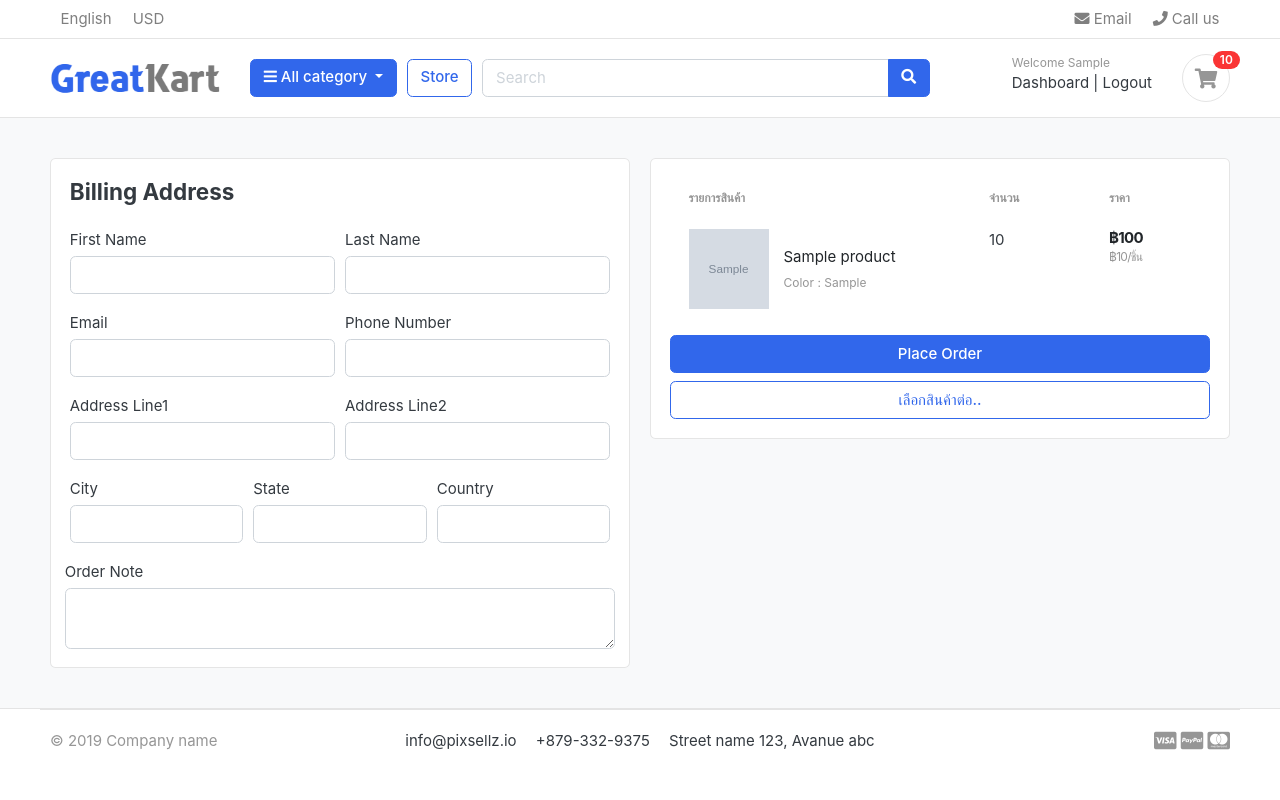
After one commit to mrdencpt/greatkart-django, a Django app: page /cart/checkout/ in a window 1280 px wide. The commit adds this page. Run offline with Django 4.2, Linux system fonts and the light colour scheme; a user stored in the database is signed in; tables that the repository leaves empty hold one stand-in row (values such as "Sample post"); grey boxes marked "Sample" are stand-in pictures; some libraries are stand-ins or nearby versions; some web fonts are replaced.

Commit message:
handled cart and checkout for tthe loged in users

```diff
--- a/carts/context_processors.py
+++ b/carts/context_processors.py
@@ -8,10 +8,13 @@ def counter(request):
         return {}
     else:
         try:
-                cart = Cart.objects.filter(cart_id=_cart_id(request))
+            cart = Cart.objects.filter(cart_id=_cart_id(request))
+            if request.user.is_authenticated:
+                cart_items = CartItem.objects.all().filter(user=request.user)
+            else:
                 cart_items = CartItem.objects.all().filter(cart=cart[:1])
-                for cart_item in cart_items:
-                    cart_count += cart_item.quantity
+            for cart_item in cart_items:
+                cart_count += cart_item.quantity
         except Cart.DoesNotExist:
             cart_count = 0
     return dict(cart_count=cart_count)
--- a/carts/urls.py
+++ b/carts/urls.py
@@ -1,10 +1,13 @@
 from unicodedata import name
 from django.urls import path
 from . import views
+
 
 urlpatterns = [
     path('', views.cart, name='cart'),
     path('add_cart/<int:product_id>/', views.add_cart, name='add_cart'),
     path('remove_cart/<int:product_id>/<int:cart_item_id>/', views.remove_cart, name='remove_cart'),
     path('remove_cart_item/<int:product_id>/<int:cart_item_id>/', views.remove_cart_item, name='remove_cart_item'),
+
+    path('checkout/', views.checkout, name='checkout'),
 ]
--- a/carts/views.py
+++ b/carts/views.py
@@ -3,7 +3,7 @@ from django.shortcuts import render, redirect, get_object_or_404
 from store.models import Product, Variation
 from .models import Cart, CartItem
 from django.core.exceptions import ObjectDoesNotExist
-
+from django.contrib.auth.decorators import login_required
 # from django.http import HTTPResponse
 
 # Create your views here.
@@ -16,74 +16,129 @@ def _cart_id(request):
         cart = request.session.create()
     return cart
 
+# เลือกสินค้าเพิ่มเข้ามา , กดปุ่ม +
+def add_cart(request, product_id):
+    current_user = request.user
+    product = Product.objects.get(id=product_id) #เก็บ สินค้าไว้ที่ product
+    # If the user is authenticated
+    if current_user.is_authenticated:
+        product_variation = []
+        if request.method == 'POST':
+            for item in request.POST:
+                key = item
+                value = request.POST[key]
 
-def add_cart(request, product_id):
-    product = Product.objects.get(id=product_id) #เก็บ สินค้าไว้ที่ product
-    product_variation = []
-    if request.method == 'POST':
-        for item in request.POST:
-            key = item
-            value = request.POST[key]
+                try:
+                    variation = Variation.objects.get(product=product, variation_category__iexact=key, variation_value__iexact=value)
+                    product_variation.append(variation)
+                except:
+                    pass
 
-            try:
-                variation = Variation.objects.get(product=product, variation_category__iexact=key, variation_value__iexact=value)
-                product_variation.append(variation)
-            except:
-                pass
+        is_cart_item_exists = CartItem.objects.filter(product=product, user=current_user).exists()
+        if is_cart_item_exists:
+            cart_item = CartItem.objects.filter(product=product, user=current_user)
+            ex_var_list = []
+            id = []
+            for item in cart_item:
+                existing_variation = item.variations.all()
+                ex_var_list.append(list(existing_variation))
+                id.append(item.id)
 
-    try:
-        cart = Cart.objects.get(cart_id=_cart_id(request)) # เก็บ cart ใข้ cart_id ปัจจุบัน ใน session
-    except Cart.DoesNotExist:
-        cart = Cart.objects.create(
-            cart_id = _cart_id(request)
-        )
-    cart.save()
+            if product_variation in ex_var_list:
+                # increase the cart item quantity เพิ่มจำนวน
+                index = ex_var_list.index(product_variation)
+                item_id = id[index]
+                item = CartItem.objects.get(product=product, id=item_id)
+                item.quantity += 1
+                item.save()
+            else:
+                item = CartItem.objects.create(product=product, quantity=1, user=current_user)
+                if len(product_variation) > 0:
+                    item.variations.clear()
+                    item.variations.add(*product_variation)
+                item.save()
+        else:
+            cart_item = CartItem.objects.create(
+                product = product,
+                quantity = 1,
+                user = current_user,
+            )
+            if len(product_variation) > 0:
+                cart_item.variations.clear()
+                cart_item.variations.add(*product_variation)
+            cart_item.save()
+        return redirect('cart')
+    # If the user is not authenticated
+    else:
+        product_variation = []
+        if request.method == 'POST':
+            for item in request.POST:
+                key = item
+                value = request.POST[key]
 
-    is_cart_item_exists = CartItem.objects.filter(product=product, cart=cart).exists()
-    if is_cart_item_exists:
-        cart_item = CartItem.objects.filter(product=product, cart=cart)
-        # existing_variations -> database
-        # current variation -> product_variation
-        # item_id -> database
-        ex_var_list = []
-        id = []
-        for item in cart_item:
-            existing_variation = item.variations.all()
-            ex_var_list.append(list(existing_variation))
-            id.append(item.id)
-        print(ex_var_list)
+                try:
+                    variation = Variation.objects.get(product=product, variation_category__iexact=key, variation_value__iexact=value)
+                    product_variation.append(variation)
+                except:
+                    pass
 
-        if product_variation in ex_var_list:
-            # increase the cart item quantity เพิ่มจำนวน
-            index = ex_var_list.index(product_variation)
-            item_id = id[index]
-            item = CartItem.objects.get(product=product, id=item_id)
-            item.quantity += 1
-            item.save()
+        try:
+            cart = Cart.objects.get(cart_id=_cart_id(request)) # เก็บ cart ใข้ cart_id ปัจจุบัน ใน session
+        except Cart.DoesNotExist:
+            cart = Cart.objects.create(
+                cart_id = _cart_id(request)
+            )
+        cart.save()
+
+        is_cart_item_exists = CartItem.objects.filter(product=product, cart=cart).exists()
+        if is_cart_item_exists:
+            cart_item = CartItem.objects.filter(product=product, cart=cart)
+            # existing_variations -> database
+            # current variation -> product_variation
+            # item_id -> database
+            ex_var_list = []
+            id = []
+            for item in cart_item:
+                existing_variation = item.variations.all()
+                ex_var_list.append(list(existing_variation))
+                id.append(item.id)
+            print(ex_var_list)
+
+            if product_variation in ex_var_list:
+                # increase the cart item quantity เพิ่มจำนวน
+                index = ex_var_list.index(product_variation)
+                item_id = id[index]
+                item = CartItem.objects.get(product=product, id=item_id)
+                item.quantity += 1
+                item.save()
+            else:
+                item = CartItem.objects.create(product=product, quantity=1, cart=cart)
+                if len(product_variation) > 0:
+                    item.variations.clear()
+                    item.variations.add(*product_variation)
+
+                item.save()
         else:
-            item = CartItem.objects.create(product=product, quantity=1, cart=cart)
+            cart_item = CartItem.objects.create(
+                product = product,
+                quantity = 1,
+                cart = cart,
+            )
             if len(product_variation) > 0:
-                item.variations.clear()
-                item.variations.add(*product_variation)
+                cart_item.variations.clear()
+                cart_item.variations.add(*product_variation)
+            cart_item.save()
+        return redirect('cart')
 
-            item.save()
-    else:
-        cart_item = CartItem.objects.create(
-            product = product,
-            quantity = 1,
-            cart = cart,
-        )
-        if len(product_variation) > 0:
-            cart_item.variations.clear()
-            cart_item.variations.add(*product_variation)
-        cart_item.save()
-    return redirect('cart')
-
+# กดปุ่ม -
 def remove_cart(request, product_id, cart_item_id):
-    cart = Cart.objects.get(cart_id=_cart_id(request))
     product = get_object_or_404(Product, id=product_id)
     try:
-        cart_item = CartItem.objects.get(product=product, cart=cart, id=cart_item_id)
+        if request.user.is_authenticated:
+            cart_item = CartItem.objects.get(product=product, user=request.user, id=cart_item_id)
+        else:
+            cart = Cart.objects.get(cart_id=_cart_id(request))
+            cart_item = CartItem.objects.get(product=product, cart=cart, id=cart_item_id)
         if cart_item.quantity > 1:
             cart_item.quantity -= 1
             cart_item.save()
@@ -93,11 +148,14 @@ def remove_cart(request, product_id, cart_item_id):
         pass
     return redirect('cart')
 
-
+# กดปุ่ม ลบแถวรายการ
 def remove_cart_item(request, product_id, cart_item_id):
-    cart = Cart.objects.get(cart_id=_cart_id(request))
     product = get_object_or_404(Product, id=product_id)
-    cart_item = CartItem.objects.get(product=product, cart=cart, id=cart_item_id)
+    if request.user.is_authenticated:
+        cart_item = CartItem.objects.get(product=product, user=request.user, id=cart_item_id)
+    else:
+        cart = Cart.objects.get(cart_id=_cart_id(request))
+        cart_item = CartItem.objects.get(product=product, cart=cart, id=cart_item_id)
     cart_item.delete()
     return redirect('cart')
 
@@ -106,8 +164,11 @@ def cart(request, total=0, quantity=0, cart_items=None):
     try:
         tax = 0
         grand_total = 0
-        cart = Cart.objects.get(cart_id = _cart_id(request))
-        cart_items = CartItem.objects.filter(cart=cart, is_active=True)
+        if request.user.is_authenticated:
+            cart_items = CartItem.objects.filter(user=request.user, is_active=True)
+        else:
+            cart = Cart.objects.get(cart_id = _cart_id(request))
+            cart_items = CartItem.objects.filter(cart=cart, is_active=True)
         for cart_item in cart_items:
             total += (cart_item.product.price * cart_item.quantity)
             quantity += cart_item.quantity
@@ -125,3 +186,31 @@ def cart(request, total=0, quantity=0, cart_items=None):
     }
 
     return render(request, 'store/cart.html', context)
+
+
+@login_required(login_url='login')
+def checkout(request, total=0, quantity=0, cart_items=None):
+    try:
+        tax = 0
+        grand_total = 0
+        if request.user.is_authenticated:
+            cart_items = CartItem.objects.filter(user=request.user, is_active=True)
+        else:
+            cart = Cart.objects.get(cart_id = _cart_id(request))
+            cart_items = CartItem.objects.filter(cart=cart, is_active=True)
+        for cart_item in cart_items:
+            total += (cart_item.product.price * cart_item.quantity)
+            quantity += cart_item.quantity
+        tax = (7 * total)/100
+        grand_total = total + tax
+    except ObjectDoesNotExist:
+        pass # just ignore
+
+    context = {
+        'total'         : total,
+        'quantity'      : quantity,
+        'cart_items'    : cart_items,
+        'tax'           : tax,
+        'grand_total'   : grand_total,
+    }
+    return render(request, 'store/checkout.html', context)
--- a/templates/store/cart.html
+++ b/templates/store/cart.html
@@ -106,7 +106,7 @@
                 <p class="text-center mb-3">
                     <img src="{% static './images/misc/payments.png' %}" height="26">
                 </p>
-                <a href="./place-order.html" class="btn btn-primary btn-block"><span class="text">Checkout</span><i class = "fas fa-check"></i></a>
+                <a href="{% url 'checkout' %}" class="btn btn-primary btn-block"><span class="text">Checkout</span><i class = "fas fa-check"></i></a>
                 <!-- <a href="{% url 'store' %}" class="btn btn-light btn-block">เลือกสินค้าต่อ..</a> -->
                 <a href="{% url 'store' %}" class="btn btn-outline-primary btn-block"><span class="text">เลือกสินค้าต่อ..</span><i class = "fas fa-eye"></i></a>
             </div> <!-- card-body.// -->
--- /dev/null
+++ b/templates/store/checkout.html
@@ -0,0 +1,137 @@
+{% extends 'base.html'%}
+
+{% load static%}
+
+{% block content%}
+
+<section class="section-content padding-y bg">
+<div class="container">
+
+<!-- ============================ COMPONENT 1 ================================= -->
+
+    <div class="row">
+    <aside class="col-lg-6">
+    <div class="card">
+    <div class="card-body">
+        <h4 class="card-title mb-4">Billing Address</h4>
+        <form action="" method="POST">
+            {% csrf_token %}
+            <div class="form-row">
+                <div class="col form-group">
+                    <label for="">First Name</label>
+                    <input type="text" name="first_name" class="form-control" required>
+                </div>
+                <div class="col form-group">
+                    <label for="">Last Name</label>
+                    <input type="text" name="last_name" class="form-control" required>
+                </div>
+            </div>
+            <div class="form-row">
+                <div class="col form-group">
+                    <label for="">Email</label>
+                    <input type="email" name="email" class="form-control" required>
+                </div>
+                <div class="col form-group">
+                    <label for="">Phone Number</label>
+                    <input type="text" name="phone" class="form-control" required>
+                </div>
+            </div>
+            <div class="form-row">
+                <div class="col form-group">
+                    <label for="">Address Line1</label>
+                    <input type="text" name="address_line_1" class="form-control" required>
+                </div>
+                <div class="col form-group">
+                    <label for="">Address Line2</label>
+                    <input type="text" name="address_line_2" class="form-control" >
+                </div>
+            </div>
+            <div class="form-row">
+                <div class="col form-group">
+                    <label for="">City</label>
+                    <input type="text" name="city" class="form-control" required>
+                </div>
+                <div class="col form-group">
+                    <label for="">State</label>
+                    <input type="text" name="state" class="form-control" required>
+                </div>
+                <div class="col form-group">
+                    <label for="">Country</label>
+                    <input type="text" name="country" class="form-control" required>
+                </div>
+            </div>
+            <div class="form-row">
+                <label for="">Order Note</label>
+                <textarea name="order_node" rows="2" class="form-control"></textarea>
+            </div>
+
+    </div>
+    </div> <!-- card.// -->
+
+    </aside> <!-- col.// -->
+
+    <aside class="col-lg-6">
+
+        <div class="card">
+        <div class="card-body">
+
+        <table class="table table-borderless table-shopping-cart">
+            <thead class="text-muted">
+            <tr class="small text-uppercase">
+                <th scope="col">รายการสินค้า</th>
+                <th scope="col" width="120">จำนวน</th>
+                <th scope="col" width="120">ราคา</th>
+            </tr>
+            </thead>
+            <tbody>
+
+            {% for cart_item in cart_items %}
+            <tr>
+                <td>
+                    <figure class="itemside align-items-center">
+                        <a href="{{ cart_item.product.get_url }}"><div class="aside"><img src="{{ cart_item.product.images.url }}" class="img-sm"></div></a>
+                        <figcaption class="info">
+                            <a href="{{ cart_item.product.get_url }}" class="title text-dark">{{ cart_item.product.product_name }}</a>
+                            <p class="text-muted small">
+                                {% if cart_item.variations.all %}
+                                    {% for item in cart_item.variations.all %}
+                                        {{ item.variation_category | capfirst }} : {{ item.variation_value | capfirst }} <br>
+                                    {% endfor %}
+                                {% endif %}
+                            </p>
+                        </figcaption>
+                    </figure>
+                </td>
+                <td>
+                    <label for="">{{ cart_item.quantity }}</label>
+                </td>
+                <td>
+                    <div class="price-wrap">
+                        <var class="price">฿{{ cart_item.sub_total }}</var>
+                        <small class="text-muted">฿{{ cart_item.product.price }}/ชิ้น</small>
+                    </div> <!-- price-wrap .// -->
+                </td>
+            </tr>
+
+            {% endfor %}
+
+            </tbody>
+        </table>
+
+        <button type="submit" name="submit" class="btn btn-primary btn-block">Place Order</button>
+        <a href="{% url 'store' %}" class="btn btn-outline-primary btn-block">เลือกสินค้าต่อ..</a>
+        </form>
+        </div> <!-- card-body.// -->
+        </div> <!-- card.// -->
+
+    </aside> <!-- col.// -->
+
+    </div> <!-- row.// -->
+
+<!-- ============================ COMPONENT 1 END .// ================================= -->
+
+</div> <!-- container .//  -->
+</section>
+    <!-- ========================= SECTION CONTENT END// ========================= -->
+
+{% endblock %}
```
Also changed, not shown: accounts/views.py (+59 -4 lines), carts/models.py (+5 -2 lines), accounts/migrations/0002_alter_account_managers.py (added), carts/migrations/0003_cartitem_user_alter_cartitem_cart.py (added).
